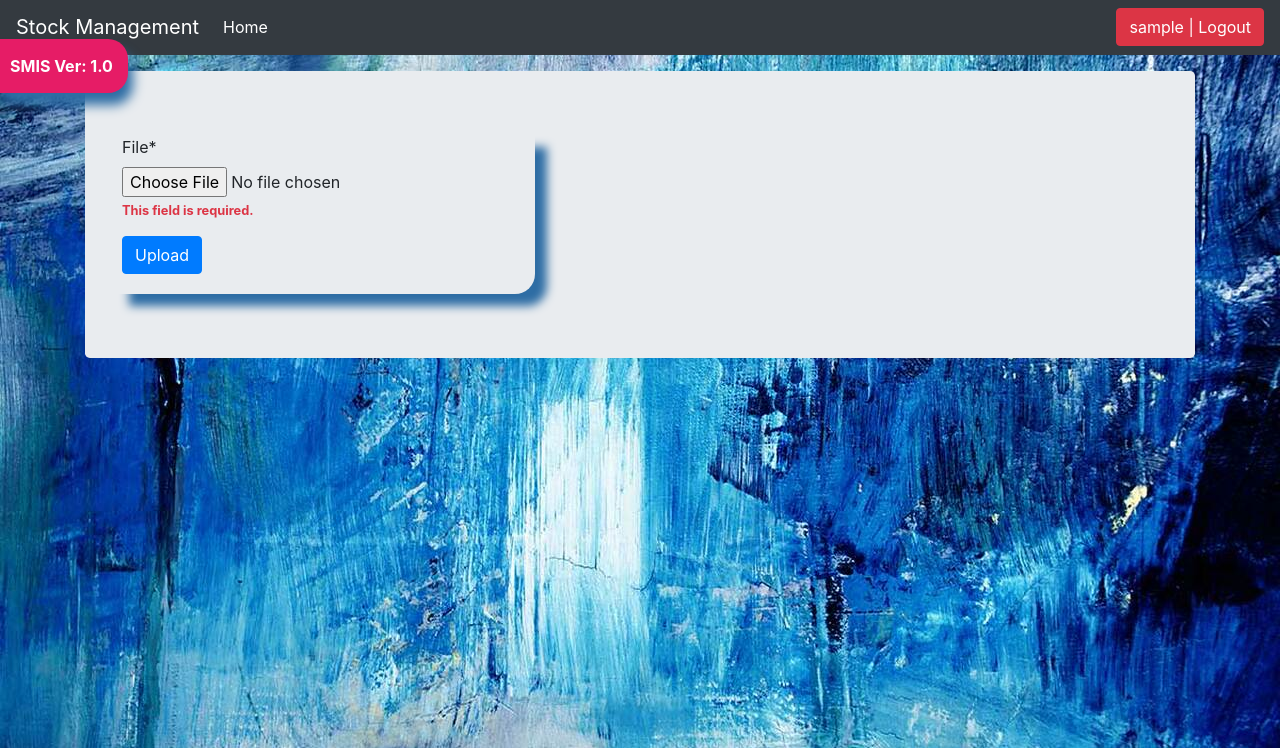
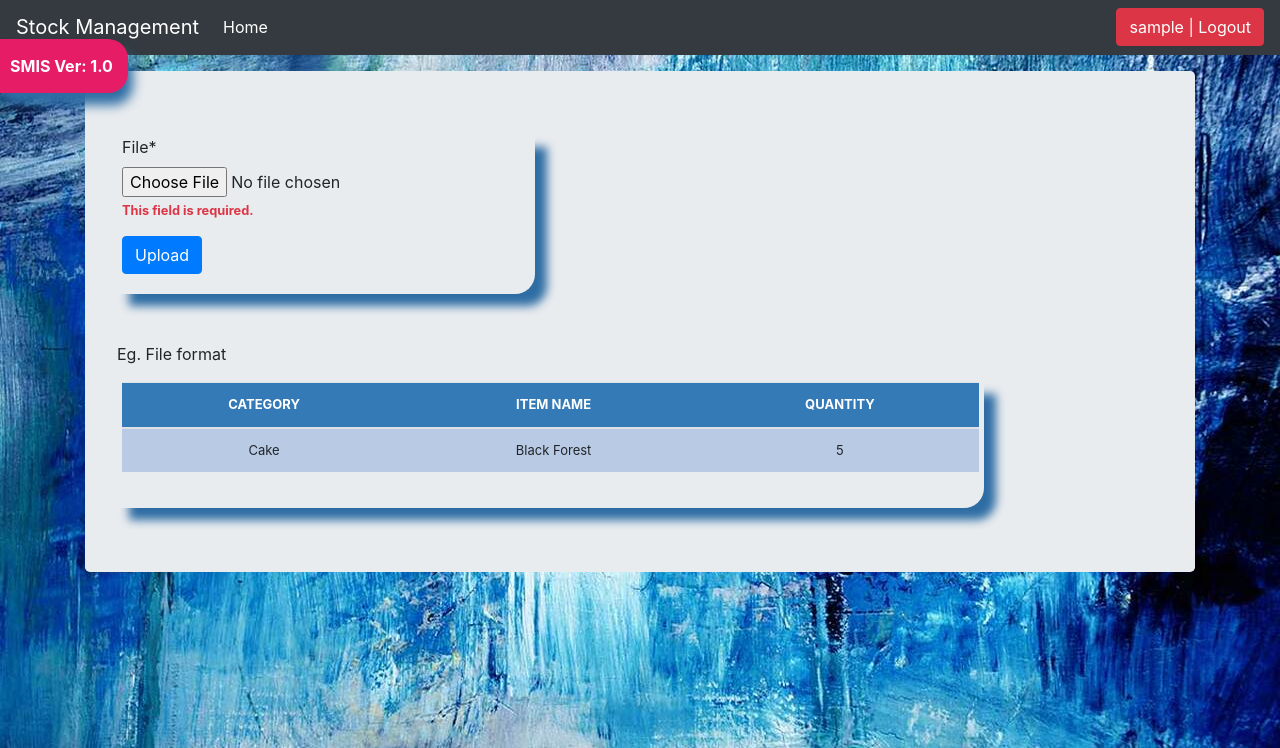
Before and after one commit to krishkeerthi/django_stock_management, a Django app: page /upload_items/ in a window 1280 px wide. Shown: the part 1-749 px from the top of the page. Run offline with Django 3.2, Linux system fonts and the light colour scheme; the visitor is signed in with stand-in values (Sample User, id 1); some libraries are stand-ins or nearby versions.

Commit message:
Pdf export and sample file format

```diff
--- a/stockmgmt/forms.py
+++ b/stockmgmt/forms.py
@@ -51,12 +51,14 @@ class StockUploadForm(forms.ModelForm):
 
 class StockSearchForm(forms.ModelForm):
    export_to_CSV = forms.BooleanField(required = False)
+   export_to_PDF = forms.BooleanField(required = False)
    class Meta:
     model = Stock
     fields = ['category', 'item_name']
 
 class StockHistorySearchForm(forms.ModelForm):
    export_to_CSV = forms.BooleanField(required = False)
+   export_to_PDF = forms.BooleanField(required = False)
    start_date = forms.DateTimeField(required = False)
    end_date = forms.DateTimeField(required = False)
    class Meta:
--- a/stockmgmt/templates/upload_items.html
+++ b/stockmgmt/templates/upload_items.html
@@ -56,6 +56,29 @@
          </div>
       </div><!--End of col-->
     </div><!--End of row-->
+    <br><br>
+    <p> Eg. File format</p>
+    <div class = "row">
+      <div class ="col-sm-10">
+        <div class = "display_table">
+          <table class='table'>
+          <thead>
+            <tr>
+              <th>CATEGORY</th>
+              <th>ITEM NAME</th>
+              <th>QUANTITY</th>
+            </tr>
+          </thead>
+
+            <tr>
+              <td>Cake</td>
+              <td>Black Forest</td>
+              <td>5</td>
+            </tr>
+          </table>
+        </div>
+      </div> <!-- end of col-->
+    </div> <!-- end of second row-->
   </div>
 </main>
 <script src="https://code.jquery.com/jquery-3.4.1.slim.min.js" integrity="sha384-J6qa4849blE2+poT4WnyKhv5vZF5SrPo0iEjwBvKU7imGFAV0wwj1yYfoRSJoZ+n" crossorigin="anonymous"></script>
--- a/stockmgmt/views.py
+++ b/stockmgmt/views.py
@@ -11,6 +11,15 @@ import os
 from .models import *
 from .forms import *
 from .resources import StockResource
+#for pdf
+import io
+from django.http import FileResponse
+from reportlab.pdfgen import canvas
+import datetime
+
+from reportlab.lib import colors
+from reportlab.lib.pagesizes import letter, inch
+from reportlab.platypus import SimpleDocTemplate, Table, TableStyle, Paragraph
 
 
 # Create your views here.
@@ -54,6 +63,37 @@ def list_items(request):
 			for stock in instance:
 			 writer.writerow([stock.category, stock.item_name, stock.quantity])
 			return response
+
+		if form['export_to_PDF'].value() == True:
+			buffer = io.BytesIO()
+
+			# container for the 'Flowable' objects
+			elements = []
+			cm = 2.54
+			user = str(request.user).capitalize()
+
+			doc = SimpleDocTemplate(buffer, pagesize=letter, rightMargin=15 * cm, leftMargin=15 * cm, topMargin=10 * cm, bottomMargin=0)
+
+			data= [ ['YOUR STOCK MANAGEMENT', '', user ],
+			['','LIST OF STOCKS',''],
+			['CATEGORY','ITEM NAME', 'QUANTITY']]
+
+			for stock in queryset:
+				lst =[stock.category, stock.item_name, stock.quantity]
+				data.append(lst)
+
+			t=Table(data, colWidths=200, rowHeights=50)
+			t.setStyle(TableStyle([('GRID',(0,2),(-1,-1), 1, colors.black)]))
+
+			elements.append(t)
+			# write the document to disk
+			doc.build(elements)
+
+			buffer.seek(0)
+			x = datetime.datetime.now()
+			fname = "ListOfStocks" +str(x.strftime("%x")) + ".pdf"
+
+			return FileResponse(buffer, as_attachment = True, filename = fname)
 		context = {
 		"form": form,
 		"header": header,
@@ -266,7 +306,7 @@ def list_history(request):
 			queryset = queryset.filter(category_id=category)
 
 		if(item_name != ''):
-			queryset = queryset.filter(item_name__icontains = item_name)
+			queryset = queryset.filter(item_name__icontains = item_name )
 
 		if(start_date != '' and end_date != ''):
 			queryset = StockHistory.objects.filter(last_updated__range = [start_date, end_date] )
@@ -296,6 +336,38 @@ def list_history(request):
 				stock.issue_by,
 				stock.last_updated])
 			return response
+
+		if form['export_to_PDF'].value() == True:
+			buffer = io.BytesIO()
+
+			# container for the 'Flowable' objects
+			elements = []
+			cm = 2.54
+			user = str(request.user).capitalize()
+
+			doc = SimpleDocTemplate(buffer, rightMargin=5 * cm, leftMargin=5 * cm, topMargin=10 * cm, bottomMargin=0)
+
+			data= [ ['YOUR STOCK MANAGEMENT','','' ,'','','','',user],
+			['','','' ,'HISTORY OF STOCKS','', '', '',''],
+			['CATEGORY','ITEM NAME', 'QUANTITY',Paragraph('ISSUE QUANTITY'), Paragraph('RECEIVE QUANTITY'), 'RECEIVE BY', 'ISSUE BY',Paragraph('LAST UPDATED')]]
+
+			for stock in queryset:
+				time = stock.last_updated.strftime("%d/%m/%Y, %H:%M:%S")
+				lst =[Paragraph(str(stock.category)), Paragraph(stock.item_name), stock.quantity, stock.issue_quantity, stock.receive_quantity, stock.receive_by, stock.issue_by, Paragraph(time) ]
+				data.append(lst)
+
+			t=Table(data, colWidths=70, rowHeights=50)
+			t.setStyle(TableStyle([('GRID',(0,2),(-1,-1), 1, colors.black)]))
+
+			elements.append(t)
+			# write the document to disk
+			doc.build(elements)
+
+			buffer.seek(0)
+			x = datetime.datetime.now()
+			fname = "HistoryOfStocks" +str(x.strftime("%x")) + ".pdf"
+
+			return FileResponse(buffer, as_attachment = True, filename = fname)
 
 		context = {
 		"form": form,
```
